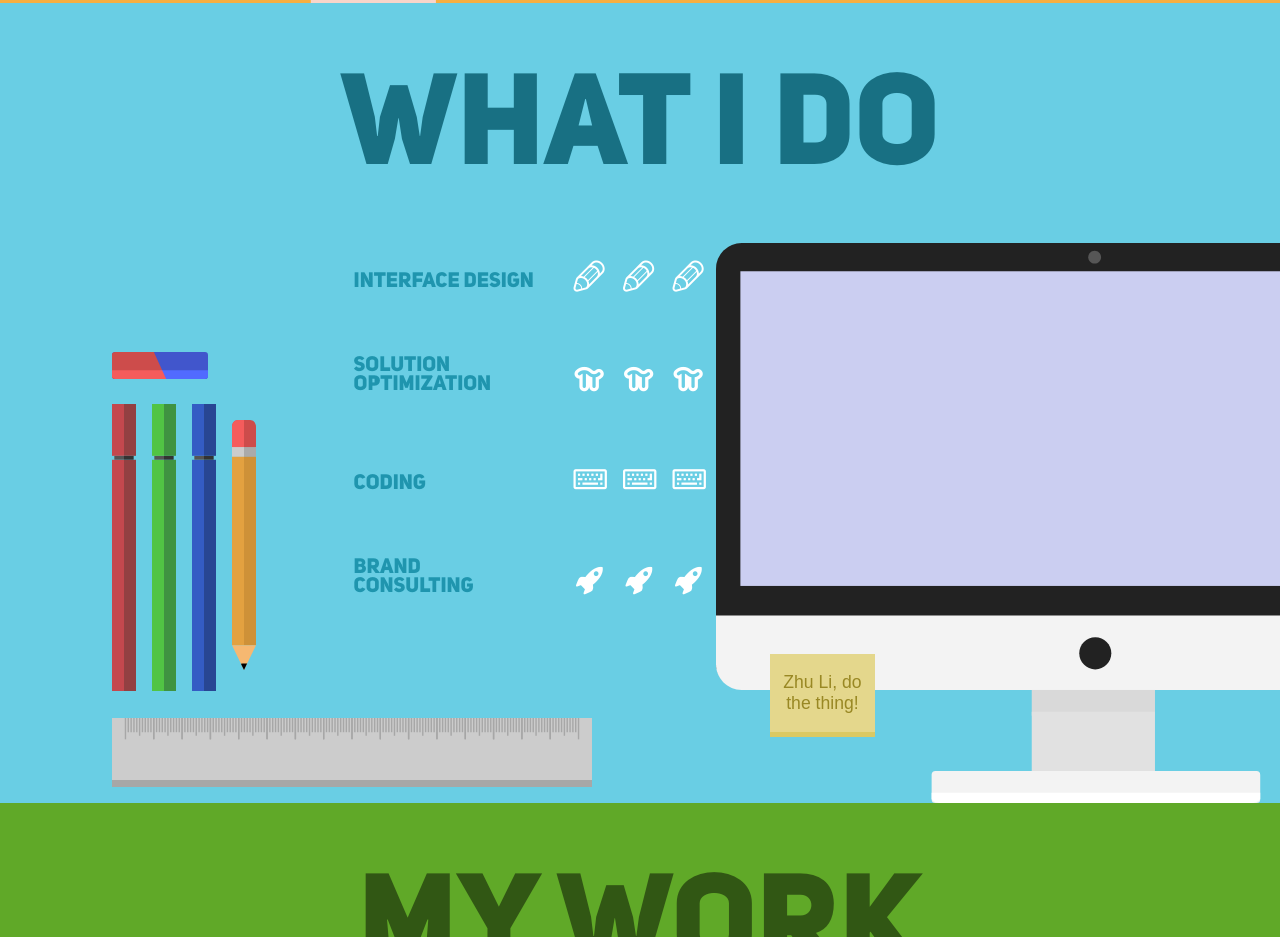
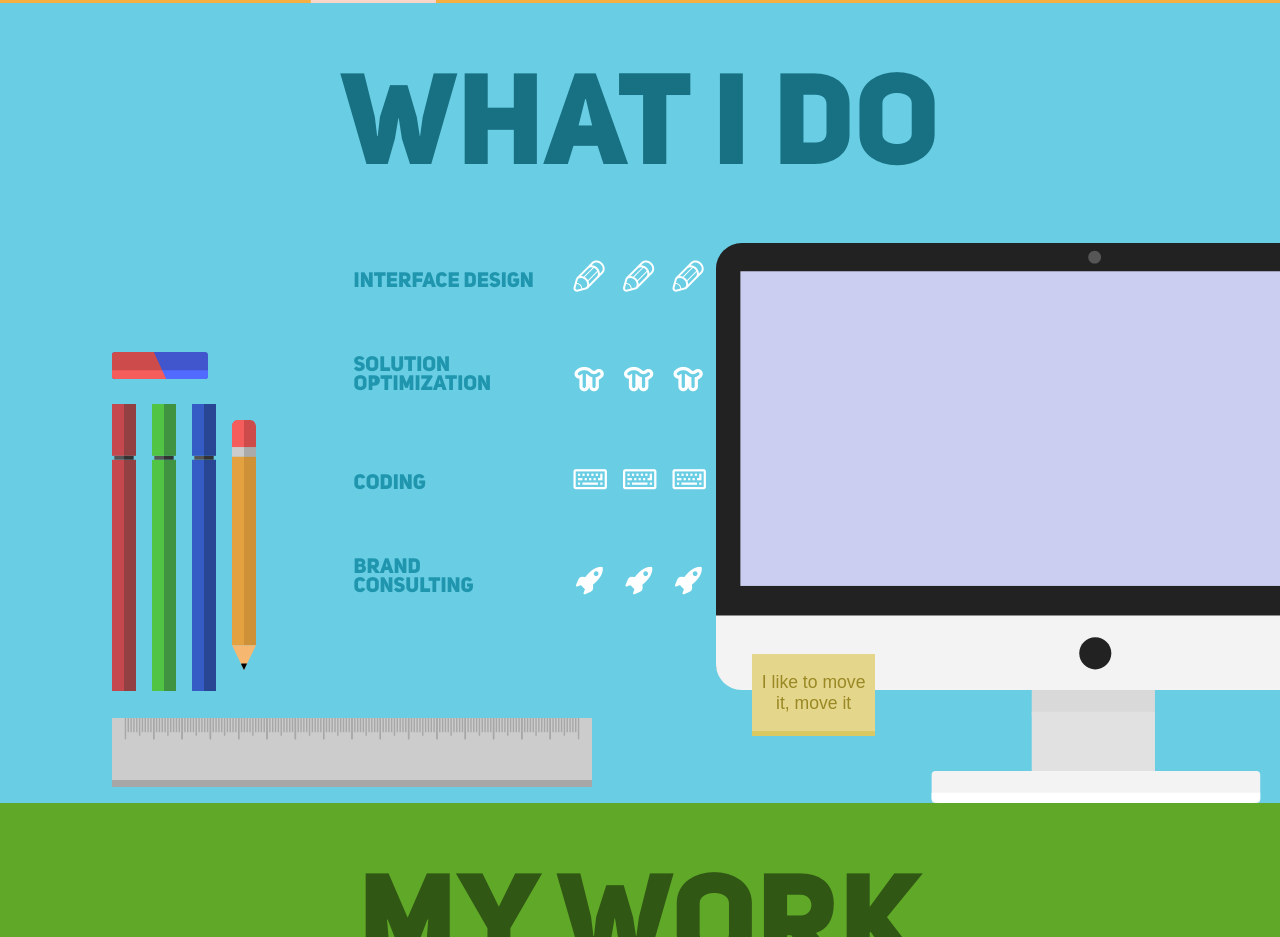
Before and after one commit to brenolf/brenolf.github.io, a plain HTML site: page beta/index.html in a window 1280 px wide. Shown: the part 1597-2534 px from the top of the page. Drawn offline with nearby package versions, Linux system fonts and the light colour scheme; a web font is replaced by a local one.

Commit message:
Added easter egg

```diff
--- a/beta/css/css.less
+++ b/beta/css/css.less
@@ -434,14 +434,14 @@ h2 {
     .postit {
         position: absolute;
         width: 6em;
-        height: 3.4em;
         border-bottom: solid 0.3em darken(#e4d78c, 10%);
         background: #e4d78c;
         right: 23em;
         top: 37em;
         text-align: center;
         font-size: 1.1em;
-        padding-top: 1em;
+        padding: 1em 0.5em;
+        min-height: 2.2em;
         color: darken(#e4d78c, 35%);
     }
 
--- a/beta/index.html
+++ b/beta/index.html
@@ -40,7 +40,7 @@
 			<div class="arrow"></div>
 
 			<div>
-				Hi, my name is Breno Freitas. <br/> I'm a 21 years old computer scientist located in Indaiatuba, Brazil. <br/> I enjoy tackling thoughtful and creative challenges and I do love crafting beautiful stuff.<br/> I look forward to working with you to <!-- improve your brand reachability, -->build something great and have a fun time!
+				Hi, my name is Breno Lima de Freitas. <br/> I'm a 21 years old computer scientist located in Indaiatuba, Brazil. <br/> I enjoy tackling thoughtful and creative challenges and I do love crafting beautiful stuff.<br/> I look forward to working with you to <!-- improve your brand reachability, -->build something great and have an enjoyable time!
 			</div>
 		</div>
 
@@ -56,7 +56,7 @@
 			<img src="img/pencil.svg" class="pencil" />
 			<img src="img/monitor.svg" class="monitor" />
 			<img src="img/eraser.svg" class="eraser" />
-			<div class="postit">Zhu Li, do the thing!</div>
+			<div class="postit" id="postit"></div>
 
 
 			<div class="text">
--- a/beta/js/js.js
+++ b/beta/js/js.js
@@ -1,10 +1,14 @@
 var listener = new window.keypress.Listener();
+
+var phrases = ['P. Sherman, 42, Sidney.', 'Zhu Li, do the thing!', 'To infinity, and beyond!', 'I like to move it, move it', '42', 'Gotta catch\'em all!'];
 
 listener.sequence_combo('up up down down left right left right b a enter', function() {
 	// Make something funky here!
 });
 
 $(document).ready(function(){
+	$('#postit').text(phrases[~~(Math.random() * phrases.length)]);
+
 	// $('section').snapPoint({
 	// 	scrollSpeed: 150
 	// });
@@ -15,6 +19,6 @@ $(document).ready(function(){
 	// });
 });
 
-window.sr = new scrollReveal({
+//window.sr = new scrollReveal({
 	// reset : true
-});
+//});
```
Also changed, not shown: beta/css/css.css.
